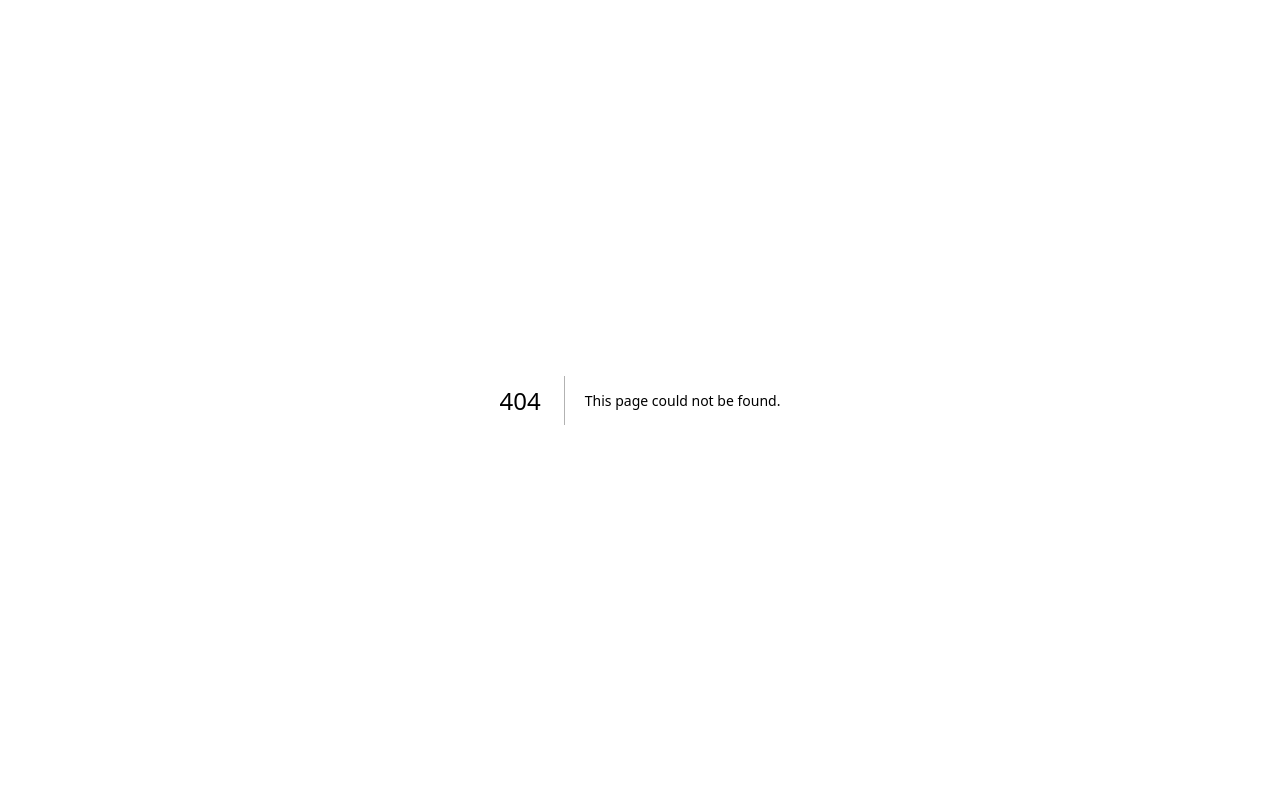
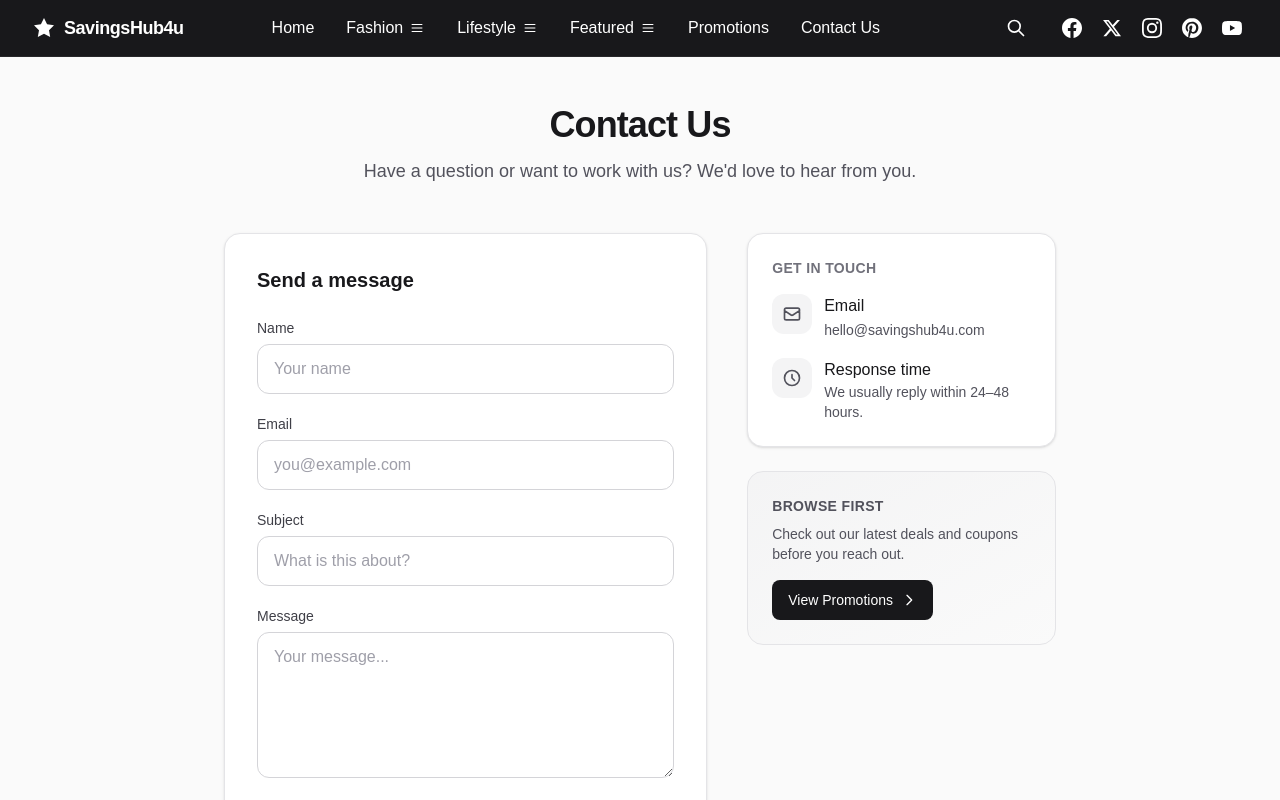
Before and after one commit to Yasalkhan99/savingshub4u, a Next.js app: page /contact in a window 1280 px wide. Before the commit this address had no page. Shown: the top 800 px of the page. Built offline with nearby package versions, Linux system fonts and the light colour scheme.

Commit message:
Add Contact Us page with form and sidebar

```diff
--- /dev/null
+++ b/src/app/contact/ContactForm.tsx
@@ -0,0 +1,119 @@
+"use client";
+
+import { useState } from "react";
+
+export default function ContactForm() {
+  const [submitted, setSubmitted] = useState(false);
+  const [loading, setLoading] = useState(false);
+  const [error, setError] = useState("");
+
+  const handleSubmit = async (e: React.FormEvent<HTMLFormElement>) => {
+    e.preventDefault();
+    setError("");
+    setLoading(true);
+    const form = e.currentTarget;
+    const formData = new FormData(form);
+    const data = Object.fromEntries(formData.entries());
+
+    try {
+      // Optional: POST to an API route when you add one, e.g. /api/contact
+      // const res = await fetch("/api/contact", { method: "POST", body: JSON.stringify(data) });
+      // if (!res.ok) throw new Error("Failed to send");
+      await new Promise((r) => setTimeout(r, 600));
+      setSubmitted(true);
+      form.reset();
+    } catch {
+      setError("Something went wrong. Please try again or email us directly.");
+    } finally {
+      setLoading(false);
+    }
+  };
+
+  if (submitted) {
+    return (
+      <div className="rounded-xl border border-emerald-200 bg-emerald-50 p-6 text-center">
+        <div className="mx-auto mb-3 flex h-12 w-12 items-center justify-center rounded-full bg-emerald-500 text-white">
+          <svg className="h-6 w-6" fill="none" stroke="currentColor" viewBox="0 0 24 24"><path strokeLinecap="round" strokeLinejoin="round" strokeWidth={2} d="M5 13l4 4L19 7" /></svg>
+        </div>
+        <h3 className="font-semibold text-emerald-900">Message sent</h3>
+        <p className="mt-1 text-sm text-emerald-700">We&apos;ll get back to you as soon as we can.</p>
+        <button
+          type="button"
+          onClick={() => setSubmitted(false)}
+          className="mt-4 text-sm font-medium text-emerald-700 hover:underline"
+        >
+          Send another message
+        </button>
+      </div>
+    );
+  }
+
+  return (
+    <form onSubmit={handleSubmit} className="space-y-5">
+      {error && (
+        <div className="rounded-lg bg-red-50 px-4 py-3 text-sm text-red-700">
+          {error}
+        </div>
+      )}
+      <div>
+        <label htmlFor="name" className="mb-1.5 block text-sm font-medium text-zinc-700">
+          Name
+        </label>
+        <input
+          id="name"
+          name="name"
+          type="text"
+          required
+          placeholder="Your name"
+          className="w-full rounded-xl border border-zinc-300 px-4 py-3 text-zinc-900 placeholder:text-zinc-400 focus:border-red-500 focus:outline-none focus:ring-2 focus:ring-red-500/20"
+        />
+      </div>
+      <div>
+        <label htmlFor="email" className="mb-1.5 block text-sm font-medium text-zinc-700">
+          Email
+        </label>
+        <input
+          id="email"
+          name="email"
+          type="email"
+          required
+          placeholder="you@example.com"
+          className="w-full rounded-xl border border-zinc-300 px-4 py-3 text-zinc-900 placeholder:text-zinc-400 focus:border-red-500 focus:outline-none focus:ring-2 focus:ring-red-500/20"
+        />
+      </div>
+      <div>
+        <label htmlFor="subject" className="mb-1.5 block text-sm font-medium text-zinc-700">
+          Subject
+        </label>
+        <input
+          id="subject"
+          name="subject"
+          type="text"
+          required
+          placeholder="What is this about?"
+          className="w-full rounded-xl border border-zinc-300 px-4 py-3 text-zinc-900 placeholder:text-zinc-400 focus:border-red-500 focus:outline-none focus:ring-2 focus:ring-red-500/20"
+        />
+      </div>
+      <div>
+        <label htmlFor="message" className="mb-1.5 block text-sm font-medium text-zinc-700">
+          Message
+        </label>
+        <textarea
+          id="message"
+          name="message"
+          required
+          rows={5}
+          placeholder="Your message..."
+          className="w-full rounded-xl border border-zinc-300 px-4 py-3 text-zinc-900 placeholder:text-zinc-400 focus:border-red-500 focus:outline-none focus:ring-2 focus:ring-red-500/20"
+        />
+      </div>
+      <button
+        type="submit"
+        disabled={loading}
+        className="w-full rounded-xl bg-red-600 px-4 py-3 font-semibold text-white transition hover:bg-red-700 disabled:opacity-50"
+      >
+        {loading ? "Sending…" : "Send message"}
+      </button>
+    </form>
+  );
+}
--- /dev/null
+++ b/src/app/contact/page.tsx
@@ -0,0 +1,90 @@
+import Link from "next/link";
+import Header from "@/components/Header";
+import Footer from "@/components/Footer";
+import ContactForm from "./ContactForm";
+
+export const metadata = {
+  title: "Contact Us | SavingsHub4u",
+  description: "Get in touch with SavingsHub4u. Send us your questions, feedback, or partnership inquiries.",
+};
+
+export default function ContactPage() {
+  return (
+    <div className="min-h-screen bg-zinc-50 text-zinc-900">
+      <Header />
+      <main className="mx-auto max-w-4xl px-4 py-12 sm:px-6 lg:px-8">
+        {/* Hero */}
+        <div className="mb-12 text-center">
+          <h1 className="text-3xl font-bold tracking-tight text-zinc-900 sm:text-4xl">
+            Contact Us
+          </h1>
+          <p className="mt-3 text-lg text-zinc-600">
+            Have a question or want to work with us? We&apos;d love to hear from you.
+          </p>
+        </div>
+
+        <div className="grid gap-10 lg:grid-cols-5">
+          {/* Form - takes more space */}
+          <div className="lg:col-span-3">
+            <div className="rounded-2xl border border-zinc-200 bg-white p-6 shadow-sm sm:p-8">
+              <h2 className="mb-6 text-xl font-semibold text-zinc-900">Send a message</h2>
+              <ContactForm />
+            </div>
+          </div>
+
+          {/* Sidebar - contact info */}
+          <div className="lg:col-span-2 space-y-6">
+            <div className="rounded-2xl border border-zinc-200 bg-white p-6 shadow-sm">
+              <h3 className="mb-4 text-sm font-semibold uppercase tracking-wide text-zinc-500">
+                Get in touch
+              </h3>
+              <ul className="space-y-4">
+                <li className="flex items-start gap-3">
+                  <span className="flex h-10 w-10 shrink-0 items-center justify-center rounded-xl bg-zinc-100 text-zinc-600">
+                    <svg className="h-5 w-5" fill="none" stroke="currentColor" viewBox="0 0 24 24" aria-hidden>
+                      <path strokeLinecap="round" strokeLinejoin="round" strokeWidth={2} d="M3 8l7.89 5.26a2 2 0 002.22 0L21 8M5 19h14a2 2 0 002-2V7a2 2 0 00-2-2H5a2 2 0 00-2 2v10a2 2 0 002 2z" />
+                    </svg>
+                  </span>
+                  <div>
+                    <p className="font-medium text-zinc-900">Email</p>
+                    <a href="mailto:hello@savingshub4u.com" className="text-sm text-zinc-600 hover:text-red-600">
+                      hello@savingshub4u.com
+                    </a>
+                  </div>
+                </li>
+                <li className="flex items-start gap-3">
+                  <span className="flex h-10 w-10 shrink-0 items-center justify-center rounded-xl bg-zinc-100 text-zinc-600">
+                    <svg className="h-5 w-5" fill="none" stroke="currentColor" viewBox="0 0 24 24" aria-hidden>
+                      <path strokeLinecap="round" strokeLinejoin="round" strokeWidth={2} d="M12 8v4l3 3m6-3a9 9 0 11-18 0 9 9 0 0118 0z" />
+                    </svg>
+                  </span>
+                  <div>
+                    <p className="font-medium text-zinc-900">Response time</p>
+                    <p className="text-sm text-zinc-600">We usually reply within 24–48 hours.</p>
+                  </div>
+                </li>
+              </ul>
+            </div>
+
+            <div className="rounded-2xl border border-zinc-200 bg-gradient-to-br from-zinc-100 to-zinc-50 p-6">
+              <h3 className="mb-2 text-sm font-semibold uppercase tracking-wide text-zinc-600">
+                Browse first
+              </h3>
+              <p className="mb-4 text-sm text-zinc-600">
+                Check out our latest deals and coupons before you reach out.
+              </p>
+              <Link
+                href="/promotions"
+                className="inline-flex items-center gap-2 rounded-lg bg-zinc-900 px-4 py-2.5 text-sm font-medium text-white transition hover:bg-zinc-800"
+              >
+                View Promotions
+                <svg className="h-4 w-4" fill="none" stroke="currentColor" viewBox="0 0 24 24"><path strokeLinecap="round" strokeLinejoin="round" strokeWidth={2} d="M9 5l7 7-7 7" /></svg>
+              </Link>
+            </div>
+          </div>
+        </div>
+      </main>
+      <Footer />
+    </div>
+  );
+}
```
